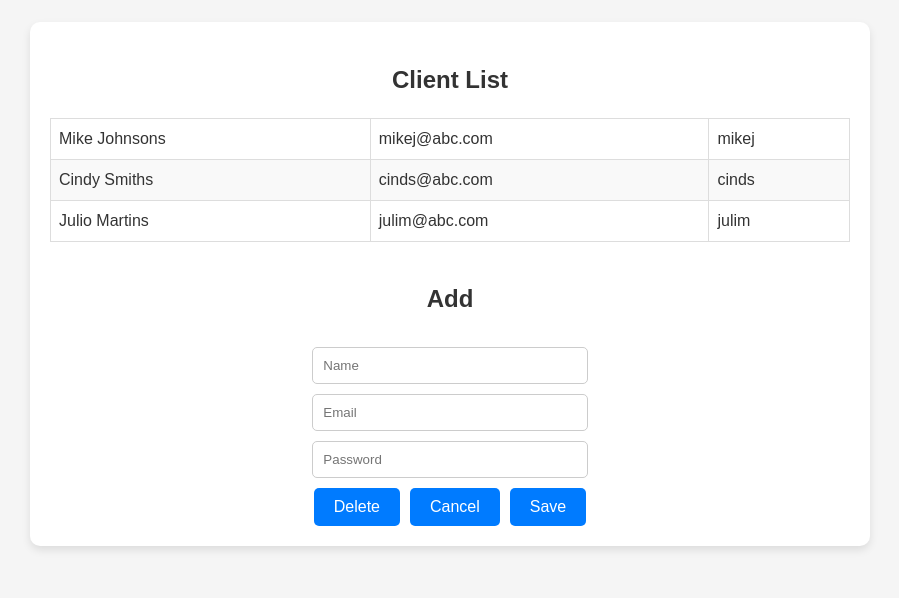
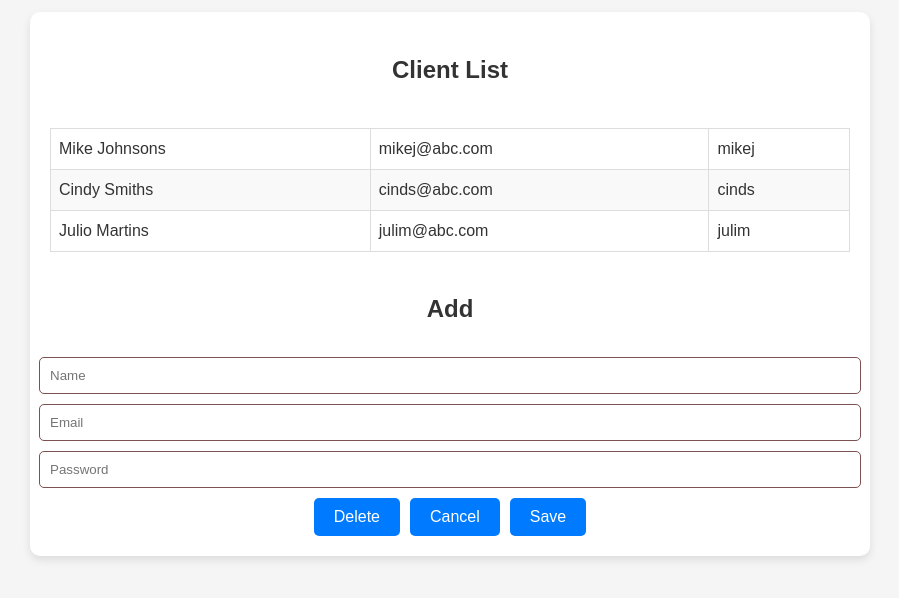
Before and after one commit to Kenany02/ClientListReact, a React (Vite) app in the folder react/: page / in a window 1280 px wide. Shown: the part 116-714 px from the top of the page, without its empty margins (190-1089 px from the left). Built offline with nearby package versions, Linux system fonts and the light colour scheme.

Commit message:
Refactor Project

```diff
--- a/react/src/App.css
+++ b/react/src/App.css
@@ -13,26 +13,35 @@
 	padding: 20px;
 	border-radius: 10px;
 	box-shadow: 0 4px 8px rgba(0, 0, 0, 0.1);
-	width: 80%;
+	width: 100%;
 	max-width: 800px;
+  }
+  .table-container {
+    max-height: 100px;
+    overflow-y: auto;
   }
 
   h2 {
 	text-align: center;
-	color: #333; /* Ensure the heading text is dark */
+	color: #333;
+  }
+
+  .table-container {
+    max-height: 180px;
+    overflow-y: auto;
   }
 
   table {
 	border-collapse: collapse;
 	width: 100%;
 	margin: 20px 0;
-	color: #333; /* Ensure the table text is dark */
+	color: #333;
   }
 
   th, td {
 	border: 1px solid #ddd;
 	padding: 8px;
-	color: #333; /* Ensure the table cell text is dark */
+	color: #333;
   }
 
   tr:nth-child(even) {
@@ -61,9 +70,9 @@
   }
 
   .input-field {
-	width: calc(95% / 3);
+	width: calc(100%);
 	padding: 10px;
-	border: 1px solid #ccc;
+	border: 1px solid #7c5151;
 	border-radius: 5px;
   }
 
--- a/react/src/App.jsx
+++ b/react/src/App.jsx
@@ -1,6 +1,8 @@
 import React, { useState, useEffect } from "react";
 import './App.css';
 import { getAll, get, deleteById, post, put } from './memdb.js';
+import CustomerList from "./CustomerList.jsx";
+import CustomerAddUpdateForm from "./CustomerAddUpdateForm.jsx";
 
 
 let isClicked = "Add";
@@ -51,11 +53,7 @@ function App() {
         }else{
           put(selectedRow,  { id: selectedRow, name, email, password });
         }
-
-
       }
-
-
     } else if (action === 'Update') {
       console.log("Updating:", { name, email, password });
     } else if (action === 'delete') {
@@ -68,52 +66,24 @@ function App() {
   return (
     <div className="App">
       <div className="card-container">
-        <h2>Client List</h2>
-        <table>
-          <tbody>
-            {customers.map((val) => (
-              <tr key={val.id}
-                className={selectedRow === val.id ? 'bold-row' : ''}
-                onClick={() => handleClick(val)}>
-                <td>{val.name}</td>
-                <td>{val.email}</td>
-                <td>{val.password}</td>
-              </tr>
-            ))}
-          </tbody>
-        </table>
-        <div className="form-container">
-        <h2>{isClicked}</h2>
 
-          <input
-            type="text"
-            placeholder="Name"
-            value={name}
-            onChange={(change) => setName(change.target.value)}
-            className="input-field"
-          />
-          <input
-            type="text"
-            placeholder="Email"
-            value={email}
-            onChange={(change) => setEmail(change.target.value)}
-            className="input-field"
-          />
-          <input
-            type="password"
-            placeholder="Password"
-            value={password}
-            onChange={(change) => setPassword(change.target.value)}
-            className="input-field"
-          />
-          <div className="button-group">
+      <CustomerList
+          customers={customers}
+          selectedRow={selectedRow}
+          handleClick={handleClick}
+        />
 
-            <button className="button-primary" onClick={() => handleSubmit('delete')}>Delete</button>
-            <button className="button-primary" onClick={() => handleClear()}>Cancel</button>
-            <button className="button-primary" onClick={() => handleSubmit('save')}>Save</button>
-
-          </div>
-        </div>
+        <CustomerAddUpdateForm
+          name={name}
+          setName={setName}
+          email={email}
+          setEmail={setEmail}
+          password={password}
+          setPassword={setPassword}
+          isClicked={isClicked}
+          handleSubmit={handleSubmit}
+          handleClear={handleClear}
+        />
       </div>
     </div>
   );
--- /dev/null
+++ b/react/src/CustomerAddUpdateForm.jsx
@@ -0,0 +1,51 @@
+import React from "react";
+
+function CustomerAddUpdateForm({
+  name,
+  setName,
+  email,
+  setEmail,
+  password,
+  setPassword,
+  isClicked,
+  handleSubmit,
+  handleClear,
+}) {
+  return (
+
+    <div className="form-container">
+    <h2>{isClicked}</h2>
+
+      <input
+        type="text"
+        placeholder="Name"
+        value={name}
+        onChange={(change) => setName(change.target.value)}
+        className="input-field"
+      />
+      <input
+        type="text"
+        placeholder="Email"
+        value={email}
+        onChange={(change) => setEmail(change.target.value)}
+        className="input-field"
+      />
+      <input
+        type="password"
+        placeholder="Password"
+        value={password}
+        onChange={(change) => setPassword(change.target.value)}
+        className="input-field"
+      />
+      <div className="button-group">
+
+        <button className="button-primary" onClick={() => handleSubmit('delete')}>Delete</button>
+        <button className="button-primary" onClick={() => handleClear()}>Cancel</button>
+        <button className="button-primary" onClick={() => handleSubmit('save')}>Save</button>
+
+      </div>
+    </div>
+  );
+}
+
+export default CustomerAddUpdateForm;
--- /dev/null
+++ b/react/src/CustomerList.jsx
@@ -0,0 +1,26 @@
+import React from "react";
+
+function CustomerList({ customers, selectedRow, handleClick }) {
+  return (
+    <div>
+    <h2>Client List</h2>
+    <div className="table-container">
+    <table>
+      <tbody>
+        {customers.map((val) => (
+          <tr key={val.id}
+            className={selectedRow === val.id ? 'bold-row' : ''}
+            onClick={() => handleClick(val)}>
+            <td>{val.name}</td>
+            <td>{val.email}</td>
+            <td>{val.password}</td>
+          </tr>
+        ))}
+      </tbody>
+    </table>
+    </div>
+    </div>
+  );
+}
+
+export default CustomerList;
```
